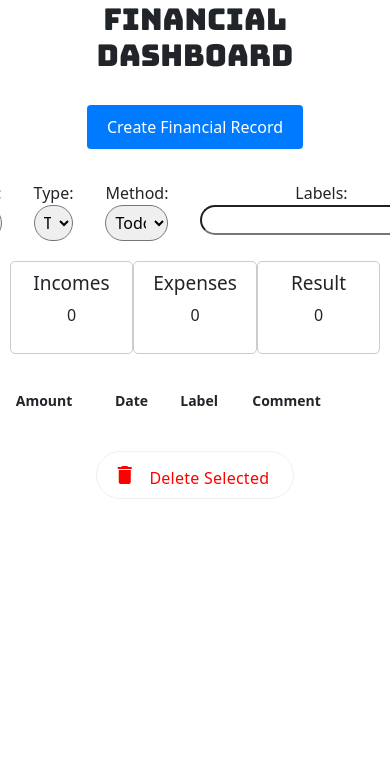
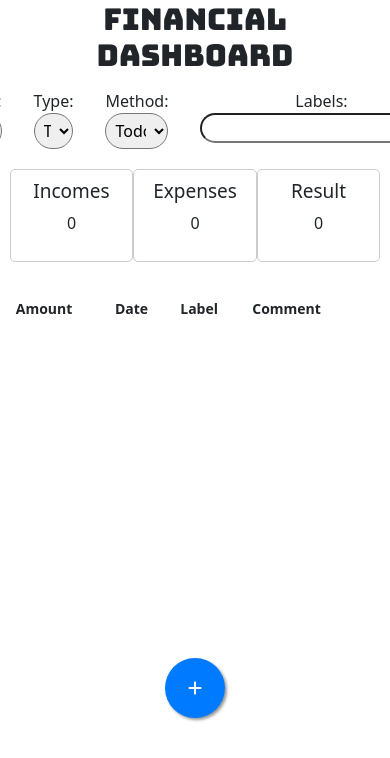
Before and after one commit to mdlunag/django-projects, a Django app: page /es/moneitas/ in a window 390 px wide; the page is wider, and only the part inside the window is pictured. Shown: the part 86-844 px from the top of that part. Run offline with Django 3.2, Linux system fonts and the light colour scheme; the visitor is signed in with stand-in values (Sample User, id 1); data that the repository does not hold is empty.

Commit message:
[IMP] moneitas: phone responsive

```diff
--- a/moneitas/templates/moneitas/dashboard.html
+++ b/moneitas/templates/moneitas/dashboard.html
@@ -12,10 +12,12 @@
 
 <div style="text-align: center;">
     <h1>{% translate "Financial Dashboard" %}</h1>
-    </br>
-     <a href="{% url 'create_record' %}" class="btn-crear mb-3">
-        {% translate "Create Financial Record" %}</a>
-    </br>
+    <p class="btn-crear-pc">
+        </br>
+        <a href="{% url 'create_record' %}" class="btn-crear mb-3">
+            {% translate "Create Financial Record" %}</a>
+        </br>
+    </p>
 
     <form method="get" id="filtro-form" class="d-flex justify-content-center mt-3">
         <div class="form-group text-center mx-3">
@@ -125,7 +127,7 @@
                                 <a class="fas fa-pencil ms-3" href="{% url 'create_record' edit=registro.id %}"></a>
 
                                 {% comment %} Invisible input to manage record deletion {% endcomment %}
-                                <input type="checkbox" name="delete_{{ registro.id }}" style="display:none" id="_delete">
+                                <input type="checkbox" name="delete_{{ registro.id }}" style="display:none" id="_delete" class="delete-checkbox">
 
                             </div>
                         </td>
@@ -135,7 +137,7 @@
             </tbody>
         </table>
         </br>
-        <div class="center-button" >
+        <div class="center-button btn-delete-pc" >
             <button type="submit" class="btn btn-delete">
               <span class="mdi mdi-delete mdi-24px"></span>
               <span class="mdi mdi-delete-empty mdi-24px"></span>
@@ -145,6 +147,14 @@
     </form>
 </div>
 
+<a href="{% url 'create_record' %}" class="float btn-crear-phone">
+    <i class="fa fa-plus my-float"></i>
+</a>
+
+<a type="submit" id="delete-btn" class="float btn-delete-phone" style="display:none">
+    <i class="fa fa-trash my-trash"></i>
+</a>
+
 <script type="text/javascript" data-lang="{{ LANGUAGE_CODE }}" src="{% static 'moneitas/js/dashboard.js' %}"></script>
 
 
--- a/static/moneitas/css/styles_phone.css
+++ b/static/moneitas/css/styles_phone.css
@@ -60,7 +60,44 @@
     }
 
     /* Estilo para el botón "Crear Registro Financiero" */
-    .btn-crear {
-        font-size: 16px; /* Aumentar el tamaño del botón */
+    .btn-crear-pc {
+        display: none; /* Aumentar el tamaño del botón */
+    }
+
+    .btn-delete-pc {
+        display: none; /* Aumentar el tamaño del botón */
+    }
+
+
+    .float{
+        position:fixed;
+        display: inline-block;
+        width:60px;
+        height:60px;
+        bottom:40px;
+        border-radius:50px;
+        text-align:center;
+
+    }
+
+    .btn-crear-phone{
+        background-color:#007BFF;
+        color:#FFF;
+        box-shadow: 2px 2px 3px #999;
+    }
+
+    .btn-delete-phone{
+        background-color:red;
+        color:white;
+        box-shadow: 2px 2px 3px #a15d5d;
+
+    }
+
+    .my-float{
+        margin-top:22px;
+    }
+    .my-trash{
+        margin-top:20px;
+        margin-left:6px;
     }
 }
--- a/static/moneitas/js/dashboard.js
+++ b/static/moneitas/js/dashboard.js
@@ -62,11 +62,25 @@ $(document).ready(function() {
                 $(this).closest('tr').css('background', '#ffcdd2');
                 $(this).closest('tr').css('color', '#b71c1c');
             }
+            $("#delete-btn").toggle($(this).find(".delete-checkbox:checked").length = 0);
 
+        }
+        var checkedToDelete = $(".delete-checkbox:checked").length;
+        console.log(checkedToDelete);
+        if(checkedToDelete > 0){
+            $("#delete-btn").show();
+            $(".btn-crear-phone").hide();
+        }else if(checkedToDelete == 0){
+            $("#delete-btn").hide();
+            $(".btn-crear-phone").show();
         }
     });
     $('.payment-method').click(function() {
         $('i', this).toggleClass("fa-regular fa-credit-card fa-solid fa-money-bill-1");
+    });
+
+    $('.btn-delete-phone').click(function() {
+        $('#financial-records').submit();
     });
 });
 
```
